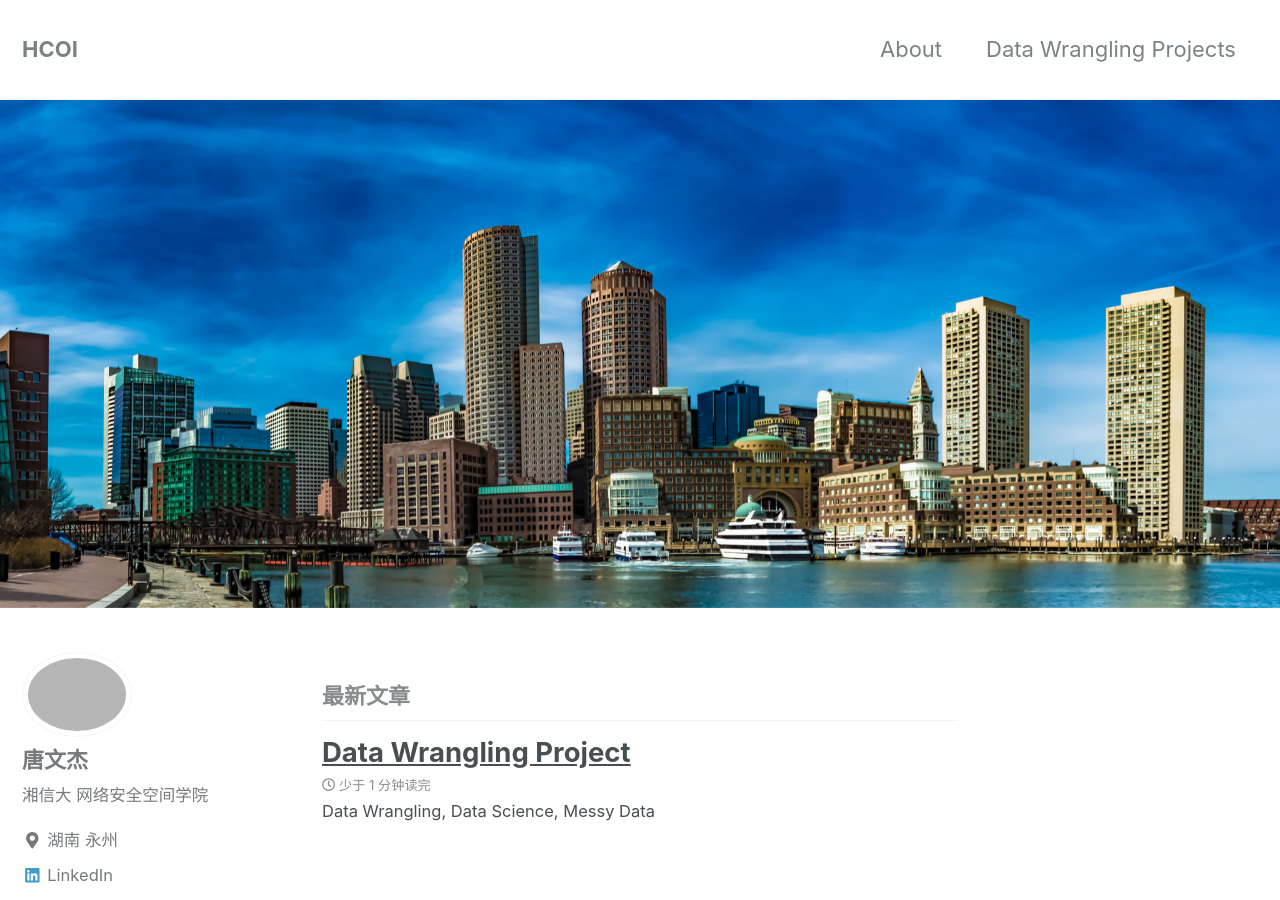
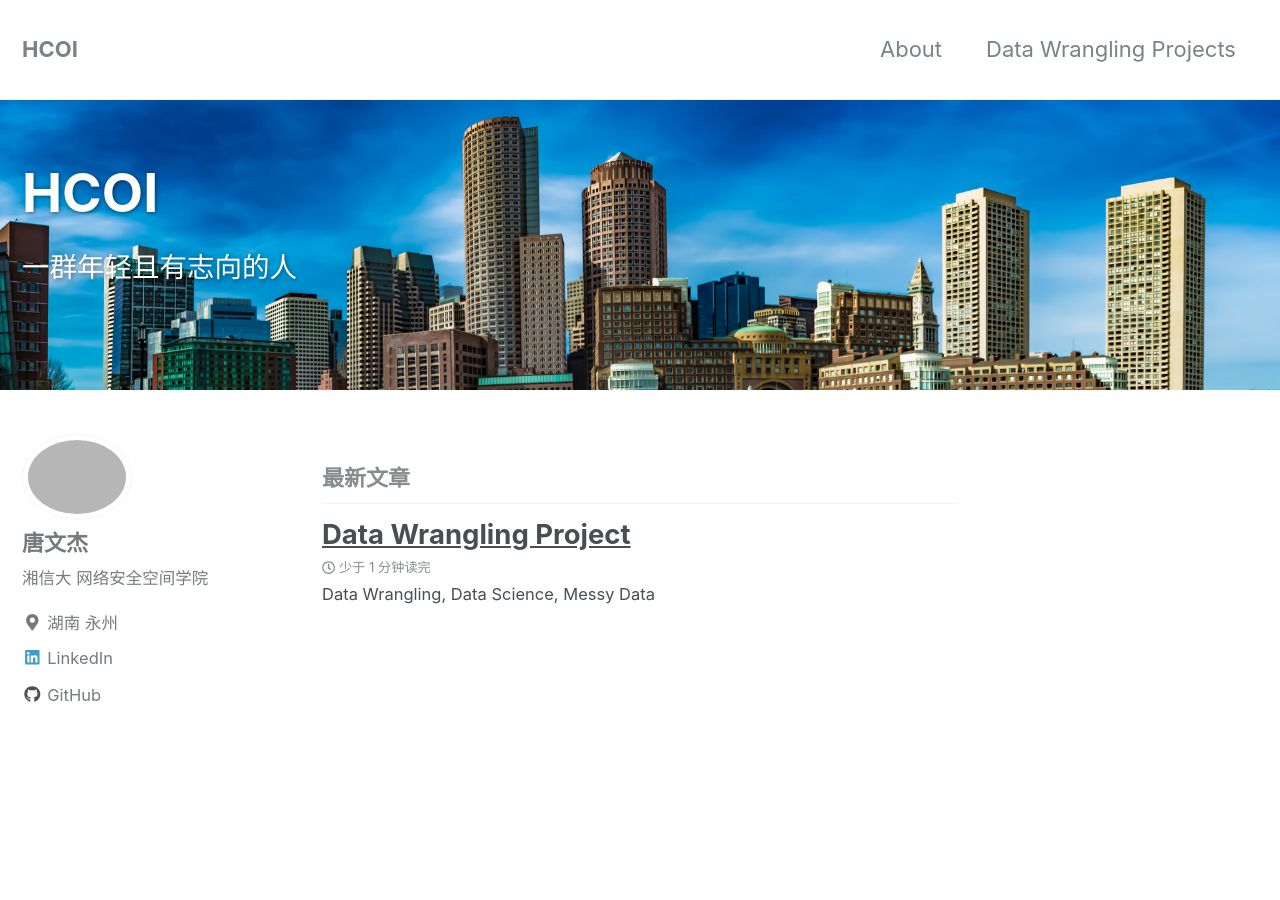
Before and after one commit to HeyTang233/tangwenjie233.github.io.web, a Jekyll site: the page built from index.html, in a window 1280 px wide and 900 px high. Built offline with Jekyll 4.4.1, drawn with Linux system fonts in a browser that asks for light colours; nearby versions of some CDN libraries; the list of posts is cut into pages by our own code.

Commit message:
提交信息

```diff
--- a/index.html
+++ b/index.html
@@ -2,5 +2,11 @@
 layout: home
 author_profile: true
 header:
-  image: "/images/waterfront.jpg"
+  overlay_color: "#5e616c"
+  overlay_image: /images/waterfront.jpg
+  caption: "Photo credit: [**Unsplash**](https://unsplash.com)"
+#  cta_label: "<i class='fa fa-download'></i> Install Now"
+#  cta_url: "/docs/quick-start-guide/"
+  caption:
+excerpt: '一群年轻且有志向的人'
 ---
```
